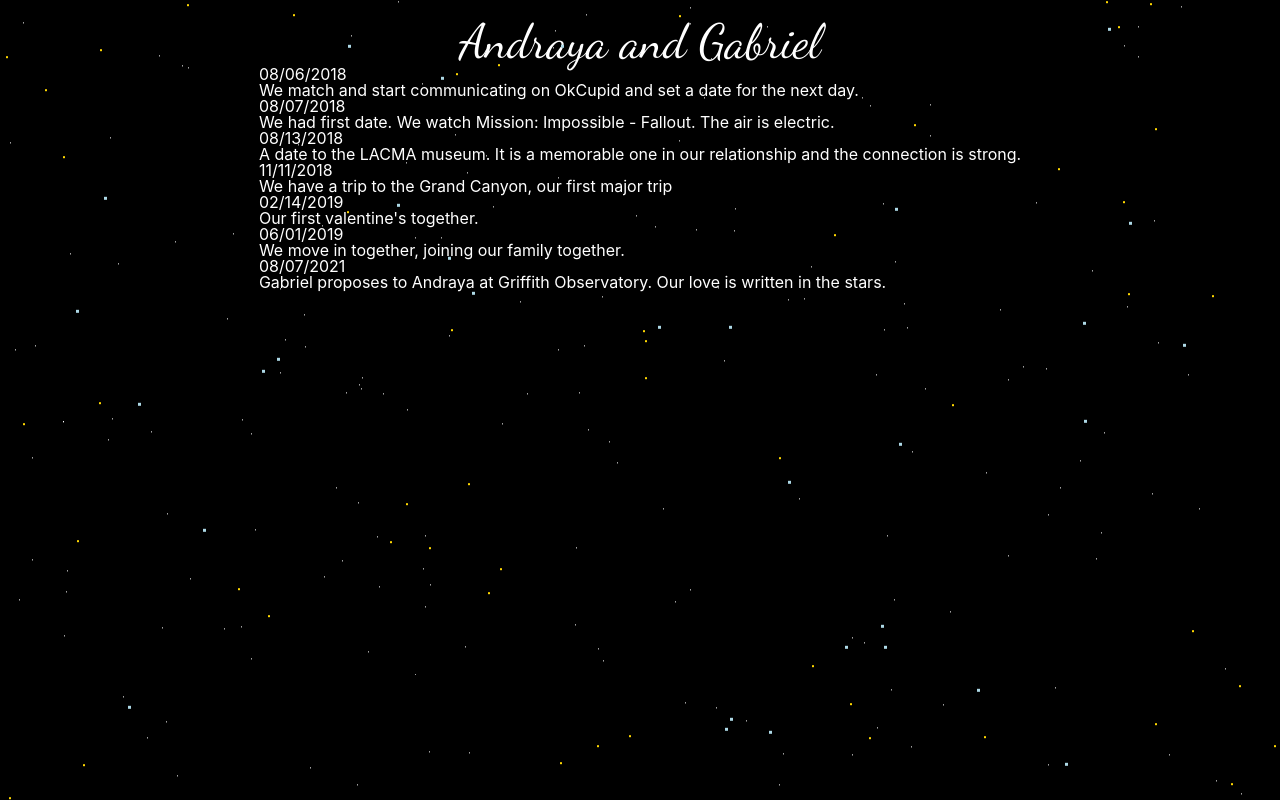
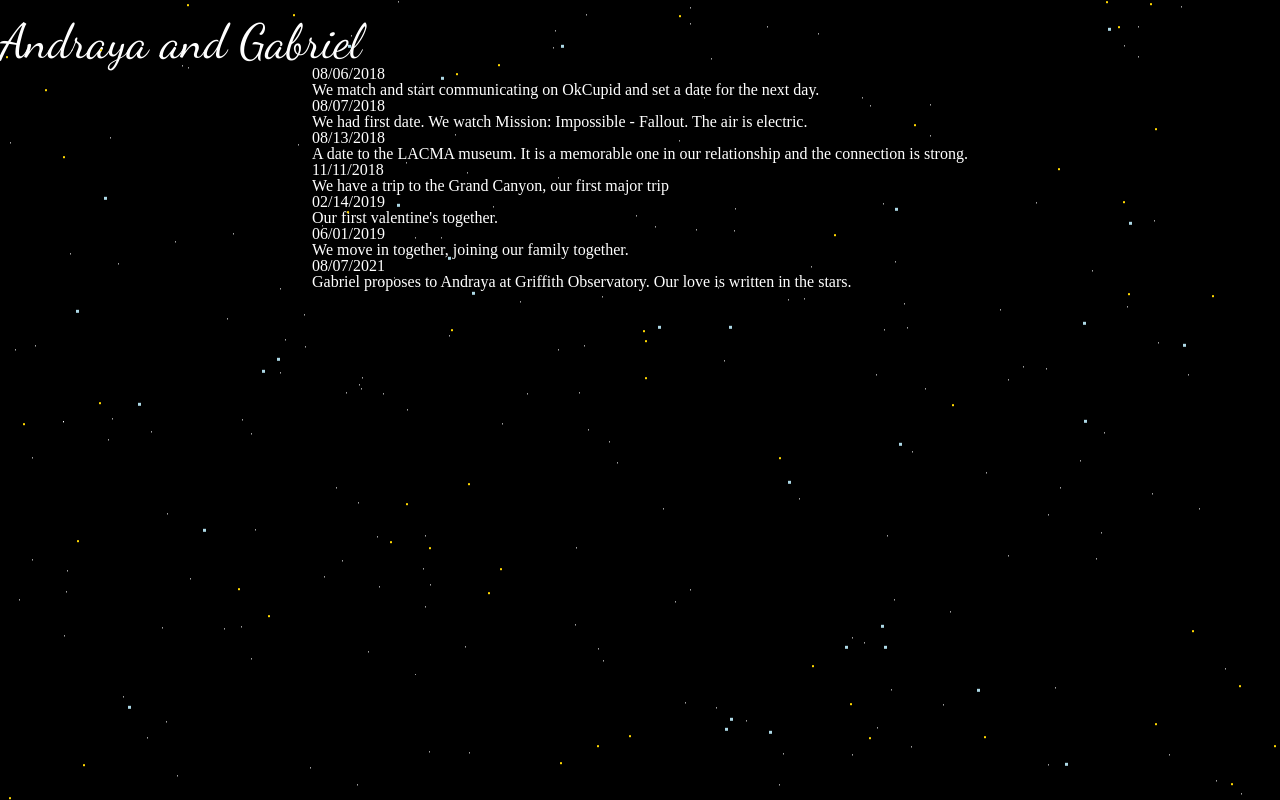
Before and after one commit to gabrieltal/andraya, a React (Create React App) app: page /timeline in a window 1280 px wide. Built offline with nearby package versions, Linux system fonts and the light colour scheme.

Commit message:
made some clean up changes

```diff
--- a/src/App.css
+++ /dev/null
@@ -1,51 +0,0 @@
-/* Site wide */
-header { padding-top: .75rem; }
-
-@media only screen and (max-width: 600px) {
-  header, main {
-    margin: 0 2rem;
-  }
-}
-
-#root, .splash, .timeline { height: 100vh; overflow-y: auto; }
-
-/* Height */
-.vh-100 { height: 100vh; }
-.overflowy-auto { overflow-y: auto; }
-
-/* Header */
-
-h1, h2 {
-  margin-top: 0px;
-  margin-bottom: 0px;
-}
-
-h1 {
-  text-align: center;
-  font-size: 3rem;
-  font-family: 'Dancing Script', cursive;
-}
-
-h2 {
-  font-family: 'Sacramento', cursive;
-  font-size: 3.5rem;
-}
-
-/* Margin */
-
-.my-3 { margin-top: 12px; margin-bottom: 12px; }
-.mb-3 { margin-bottom: 12px; }
-.mt-3 { margin-top: 12px; }
-.mt-3 { margin-top: 12px; }
-.mb-1 { margin-bottom: 4px; }
-.mt-1 { margin-top: 4px; }
-.mb-5 { margin-bottom: 32px; }
-.mt-5 { margin-top: 32px; }
-.my-5 { margin-bottom: 32px; margin-top: 32px; }
-
-/* Flex */
-.d-flex { display: flex; }
-.align-items-center { align-items: center; }
-.text-center { text-align: center; }
-/* Components */
-.splash { text-align: center; }
--- a/src/App.js
+++ b/src/App.js
@@ -1,4 +1,3 @@
-import './App.css';
 import Main from './components/Main';
 import Timeline from './components/Timeline';
 
--- /dev/null
+++ b/src/assets/stylesheets/app.css
@@ -0,0 +1,61 @@
+/* ---------- */
+/* Site Wide  */
+/* ---------- */
+html, body {
+  background-color: black;
+  color: white;
+}
+
+body {
+  height: 100vh;
+  -webkit-font-smoothing: antialiased;
+  -moz-osx-font-smoothing: grayscale;
+}
+
+main {
+  display: flex;
+  flex-direction: column;
+  align-items: center;
+}
+
+code { font-family: source-code-pro, Menlo, Monaco, Consolas, 'Courier New', monospace; }
+#root { height: 100vh; overflow-y: auto; }
+
+/* Header */
+header { padding-top: .75rem; }
+h1 {
+  font-family: 'Dancing Script', cursive;
+	font-size: 3rem;
+}
+h2 {
+  font-family: 'Sacramento', cursive;
+  font-size: 3.5rem;
+}
+
+/* Height */
+.vh-100 { height: 100vh; }
+.overflowy-auto { overflow-y: auto; }
+
+/* Margin */
+.mb-1 { margin-bottom: 4px; }
+.mt-1 { margin-top: 4px; }
+.mb-3 { margin-bottom: 12px; }
+.mt-3 { margin-top: 12px; }
+.my-3 { margin-top: 12px; margin-bottom: 12px; }
+.mb-5 { margin-bottom: 32px; }
+.mt-5 { margin-top: 32px; }
+.my-5 { margin-bottom: 32px; margin-top: 32px; }
+
+/* Flex */
+.d-flex { display: flex; }
+.align-items-center { align-items: center; }
+.text-center { text-align: center; }
+
+/* App Specific */
+
+/* Media Queries */
+@media only screen and (max-width: 600px) {
+  header, main {
+    margin: 0 2rem;
+  }
+}
--- /dev/null
+++ b/src/assets/stylesheets/reset.css
@@ -0,0 +1,41 @@
+/* http://meyerweb.com/eric/tools/css/reset/
+   v2.0 | 20110126
+   License: none (public domain)
+*/
+
+html, body, div, span, applet, object, iframe,
+h1, h2, h3, h4, h5, h6, p, blockquote, pre,
+a, abbr, acronym, address, big, cite, code,
+del, dfn, em, img, ins, kbd, q, s, samp,
+small, strike, strong, sub, sup, tt, var,
+b, u, i, center,
+dl, dt, dd, ol, ul, li,
+fieldset, form, label, legend,
+table, caption, tbody, tfoot, thead, tr, th, td,
+article, aside, canvas, details, embed,
+figure, figcaption, footer, header, hgroup,
+menu, nav, output, ruby, section, summary,
+time, mark, audio, video {
+	margin: 0;
+	padding: 0;
+	border: 0;
+	font-size: 100%;
+	font: inherit;
+	vertical-align: baseline;
+}
+/* HTML5 display-role reset for older browsers */
+article, aside, details, figcaption, figure,
+footer, header, hgroup, menu, nav, section {
+	display: block;
+}
+body { line-height: 1; }
+ol, ul { list-style: none; }
+blockquote, q { quotes: none; }
+blockquote:before, blockquote:after, q:before, q:after {
+	content: '';
+	content: none;
+}
+table {
+	border-collapse: collapse;
+	border-spacing: 0;
+}
--- a/src/components/Timeline.js
+++ b/src/components/Timeline.js
@@ -9,7 +9,7 @@
     });
 
     return (
-      <div className="timeline">
+      <div className="star-background">
         <div id='stars'></div>
         <div id='stars2'></div>
         <div id='stars3'></div>
--- a/src/index.js
+++ b/src/index.js
@@ -1,7 +1,8 @@
 import React from 'react';
 import ReactDOM from 'react-dom';
-import './assets/stylesheets/index.css';
-import './App.css';
+import './assets/stylesheets/reset.css';
+import './assets/stylesheets/app.css';
+import './assets/stylesheets/stars.css';
 import Main from './components/Main';
 import Timeline from './components/Timeline';
 
```
Also changed, not shown: src/assets/stylesheets/stars.css.
